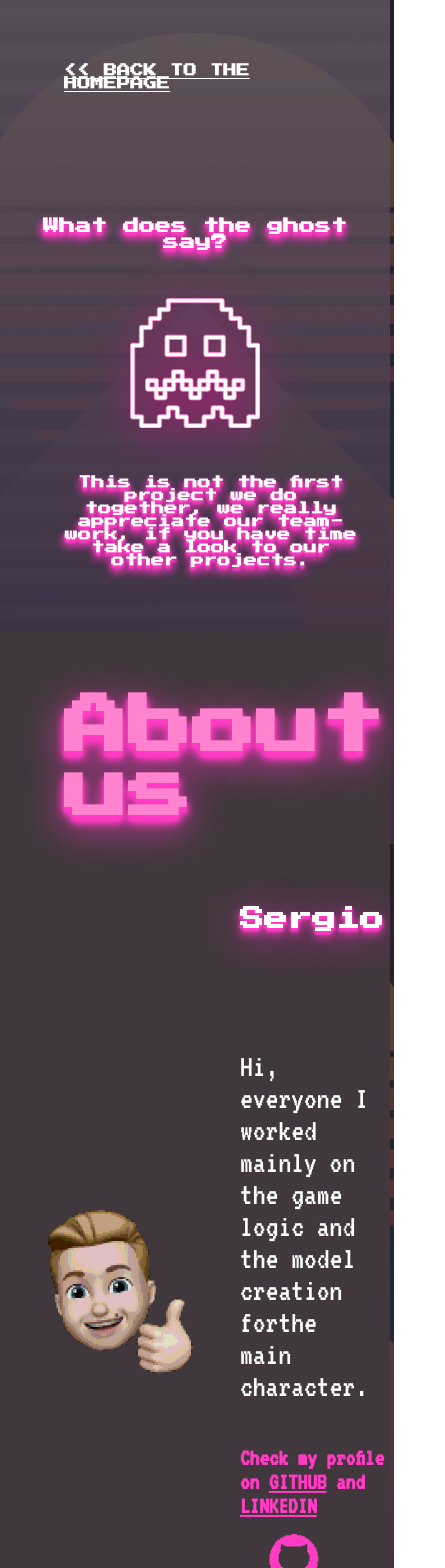
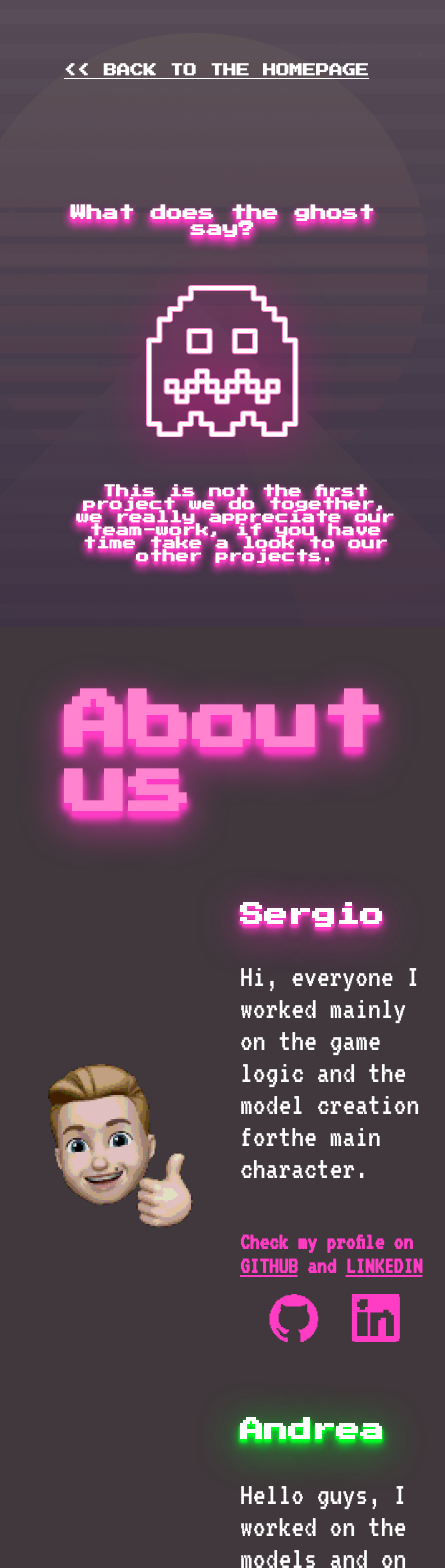
Before and after one commit to sergiopicca/lowPolyRobotsAttack, a React (Create React App) app: page /about in a window 390 px wide. Shown: the top 1568 px of the page, 445 px wide, since content can reach past the window. Built offline with nearby package versions, Linux system fonts and the light colour scheme.

Commit message:
Fix the responsive design

```diff
--- a/src/authors-info-components/authors-info.scss
+++ b/src/authors-info-components/authors-info.scss
@@ -10,7 +10,7 @@ $low-poly-black: #40383C;
 
 .authors-section{
  display: grid;
- grid-template-columns: repeat(auto-fit, minmax(300px, 1fr));
+ grid-template-columns: repeat(auto-fit, minmax(445px, 1fr));
 }
 
 .information-col{
@@ -27,9 +27,8 @@ $low-poly-black: #40383C;
 }
 
 .author-desc{
- align-self: stretch;
  display: grid;
- grid-template-rows: 20% auto 35%;
+ grid-template-rows: 10% auto 35%;
  grid-template-columns: 15rem 1fr;
  grid-template-areas:
  "img author"
```
